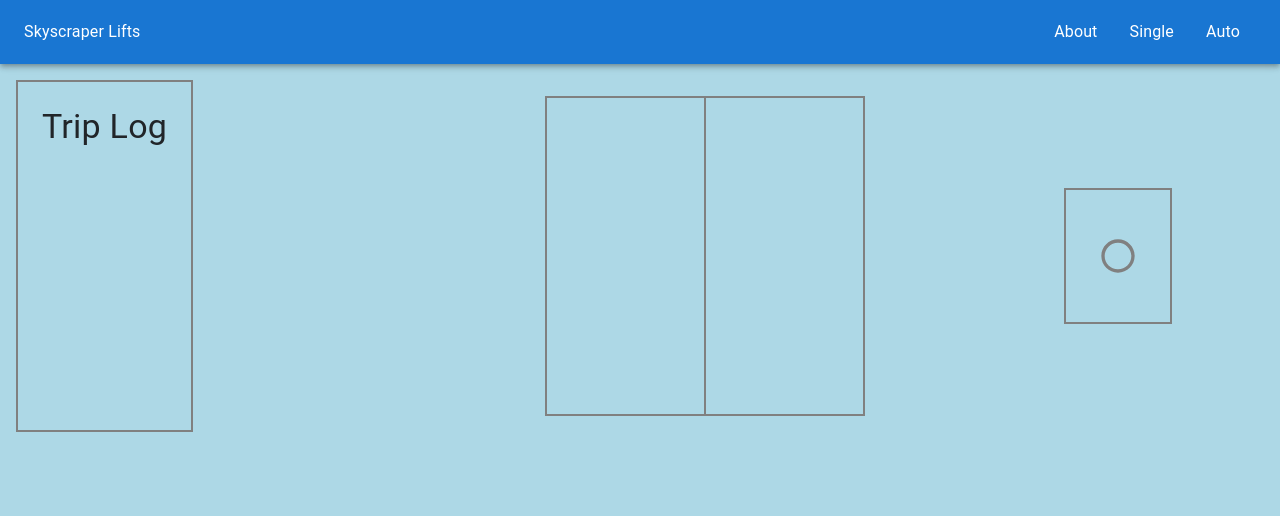
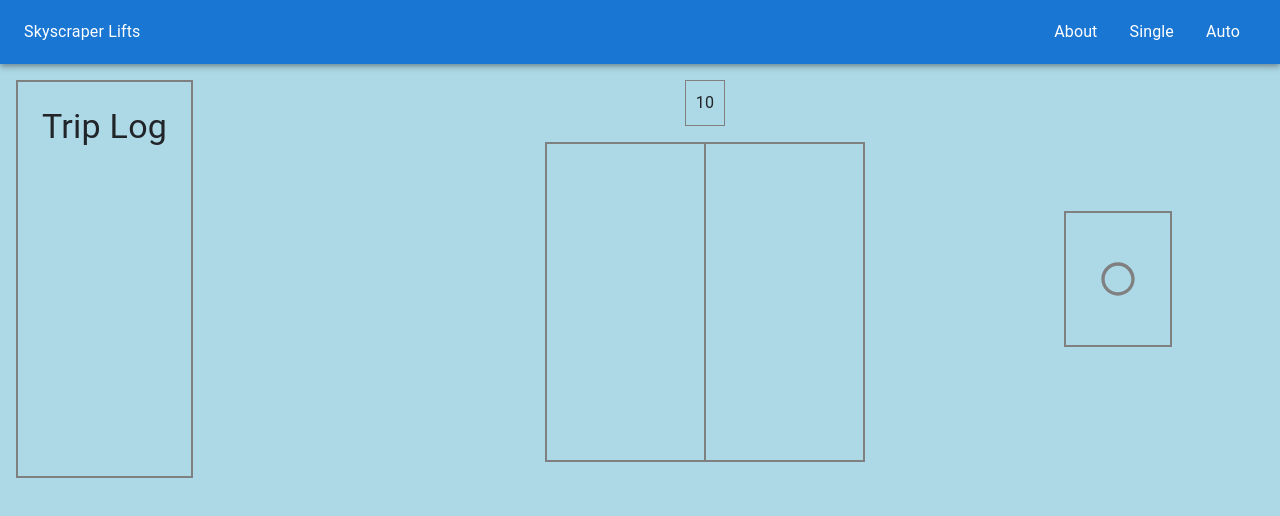
Before and after one commit to JamesFThomas/skyscraper-lifts, a React (Create React App) app: page /single in a window 1280 px wide. Shown: the top 516 px of the page. Built offline with nearby package versions, Linux system fonts and the light colour scheme.

Commit message:
exiting && loading text, current floor display when idle

```diff
--- a/src/components/lift/LiftDoors.js
+++ b/src/components/lift/LiftDoors.js
@@ -1,11 +1,12 @@
 import React from "react";
 import { useSelector } from "react-redux";
-import { Box, Stack } from "@mui/material";
+import { Box, Stack, Typography } from "@mui/material";
 
 const frameStyle = () => {
   return {
     margin: "1em",
     display: "flex",
+    flexDirection: "row",
     height: "20em",
     width: "20em",
     justifyContent: "center",
@@ -20,8 +21,17 @@ const closedDoorStyles = () => {
   };
 };
 
+const centeredTextStyles = () => {
+  return {
+    display: "flex",
+    flexDirection: "row",
+    justifyContent: "center",
+  };
+};
+
 const LiftDoors = () => {
   const LOADING = useSelector((state) => state.display.LOADING);
+  const EXITING = useSelector((state) => state.display.EXITING);
   const currentFloor = useSelector((state) => state.display.currentFloor);
 
   const movingDoorStyles = () => {
@@ -45,11 +55,29 @@ const LiftDoors = () => {
   };
 
   return (
-    <>
-      <Stack direction={"row"} sx={frameStyle}>
-        <Box sx={LOADING ? movingDoorStyles : closedDoorStyles}></Box>
-      </Stack>
-    </>
+    <Stack>
+      {!EXITING && !LOADING && (
+        <Box sx={centeredTextStyles}>
+          <Typography
+            sx={{
+              border: "solid 1px grey",
+              width: "fit-content",
+              padding: "10px",
+              ...centeredTextStyles(),
+            }}
+          >
+            {currentFloor > 0 ? currentFloor : "L"}
+          </Typography>
+        </Box>
+      )}
+      <Box Box direction={"row"} sx={frameStyle}>
+        <Box
+          sx={LOADING || EXITING ? movingDoorStyles : closedDoorStyles}
+        ></Box>
+      </Box>
+      {LOADING && <Typography sx={centeredTextStyles}> Welcome! </Typography>}
+      {EXITING && <Typography sx={centeredTextStyles}> Goodbye! </Typography>}
+    </Stack>
   );
 };
 
--- a/src/components/redux/displaySlice.js
+++ b/src/components/redux/displaySlice.js
@@ -10,6 +10,7 @@ export const displaySlice = createSlice({
     SELECT: false,
     MOVING: false,
     LOADING: false,
+    EXITING: false,
     trips: [],
   },
   reducers: {
@@ -27,6 +28,9 @@ export const displaySlice = createSlice({
     },
     setLoading: (state, action) => {
       state.LOADING = action.payload;
+    },
+    setExiting: (state, action) => {
+      state.EXITING = action.payload;
     },
     setSelect: (state, action) => {
       state.SELECT = action.payload;
@@ -49,6 +53,7 @@ export const {
   setSelect,
   setMoving,
   setLoading,
+  setExiting,
   trackTrip,
 } = displaySlice.actions;
 
@@ -94,18 +99,18 @@ export const enterLift = (current) => (dispatch) => {
 };
 
 export const exitLift = (current) => (dispatch) => {
-  dispatch(setLoading(true));
+  dispatch(setExiting(true));
   dispatch(setIdle(true));
   dispatch(setMoving(false));
   if (current === 0) {
     setTimeout(() => {
-      dispatch(setLoading(false));
+      dispatch(setExiting(false));
       dispatch(showUp(false));
       dispatch(showDown(false));
     }, 5000);
   } else {
     setTimeout(() => {
-      dispatch(setLoading(false));
+      dispatch(setExiting(false));
       dispatch(showUp(false));
       dispatch(showDown(false));
     }, 3000);
```
